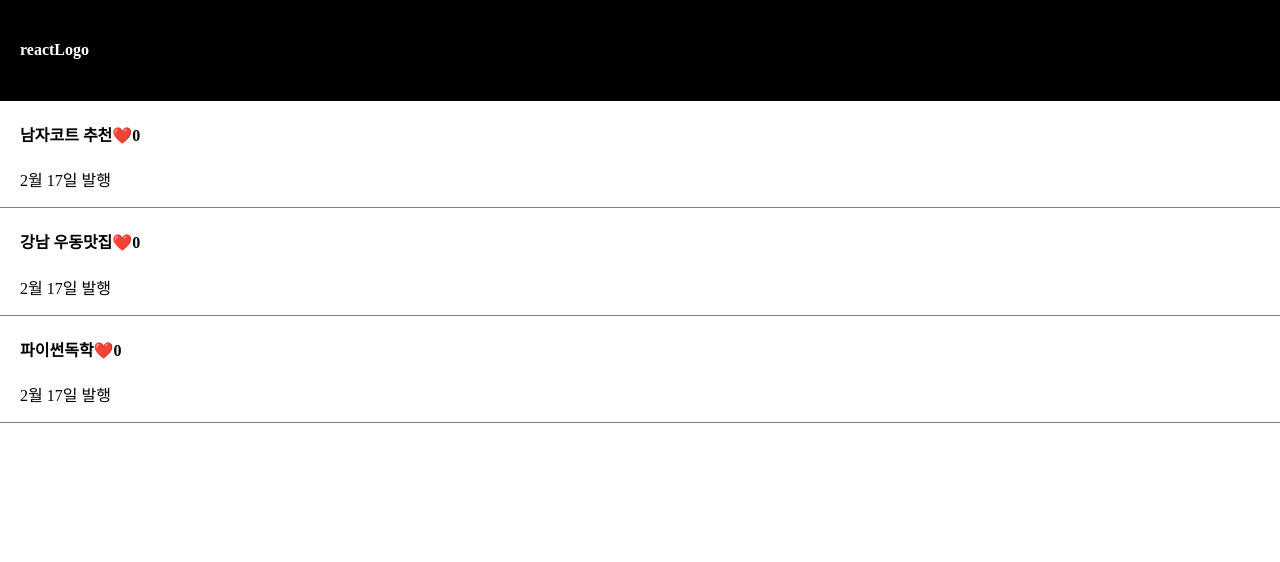
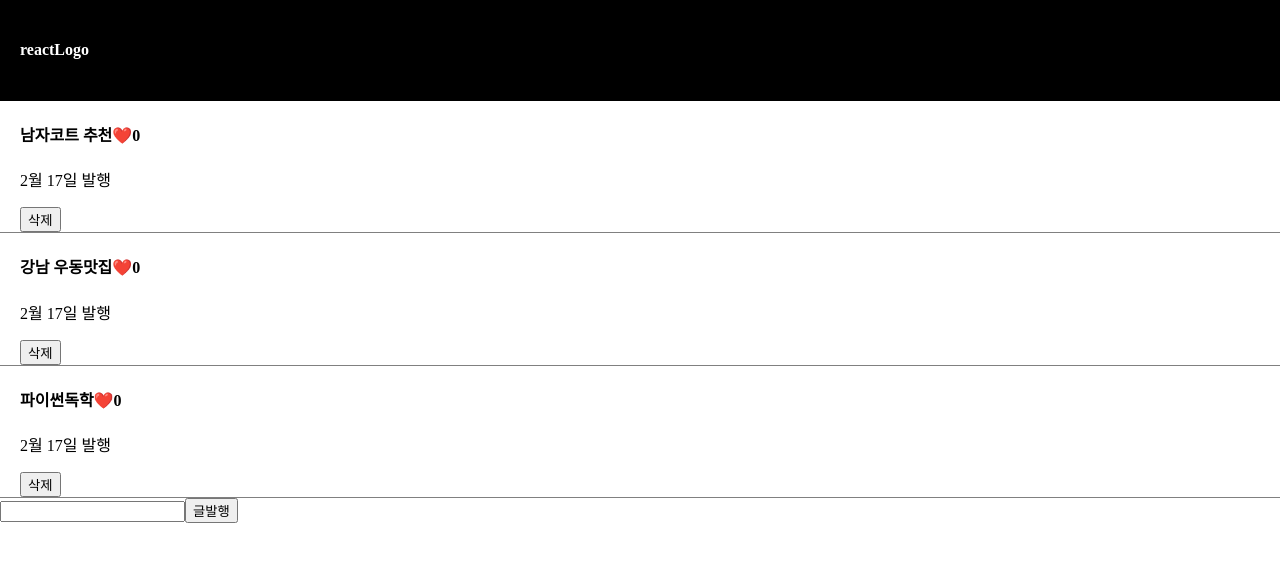
Before and after one commit to kimbyeol1009/reactMaster, a React (Vite) app: page / in a window 1280 px wide. Shown: the top 562 px of the page. Built offline with nearby package versions, Linux system fonts and the light colour scheme.

Commit message:
2025.01.06

```diff
--- a/src/App.jsx
+++ b/src/App.jsx
@@ -11,6 +11,8 @@ function App() {
   let [num, nums] = useState(0);
 
   let [modal, setModal] = useState('false');
+
+  let [입력값, 입력값변경] = useState('');
 
   return (
     <div>
@@ -63,17 +65,30 @@ function App() {
                 setModal(!modal);
                 nums(i);
               }}>2월 17일 발행</p>
+              <button onClick={()=>{
+                setContent(content.filter((_,index) => index !== i))
+                likes(like.filter((_,index)=>index!==i))
+              }}>삭제</button>
             </div>
           )
         })
       }
+      <input onChange={
+      (e)=>{입력값변경(e.target.value);
+      }}></input>
+      <button onClick={()=>{
+        setContent([입력값].concat(content));
+        likes([0, ...like]);
+        입력값변경('');
 
+        }}>글발행</button>
       {
         modal == true ? <Modal content={content} 글제목={글제목} setContent={setContent} num={num}/> : null
       }
   </div>
   )
 }
+
 
 function Modal(props){
   return(
```
